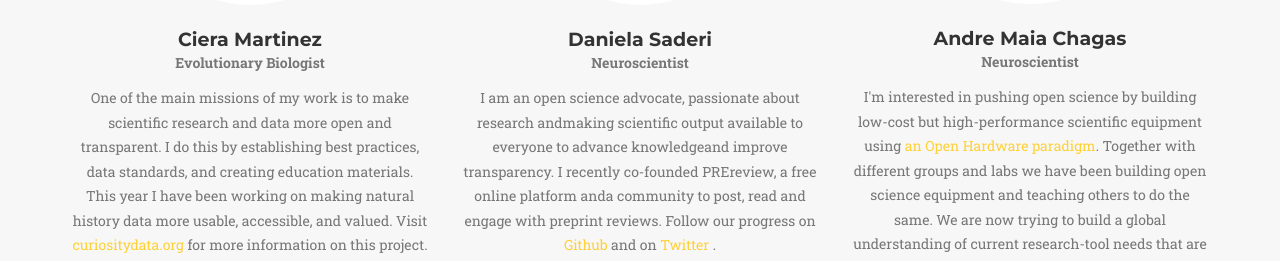
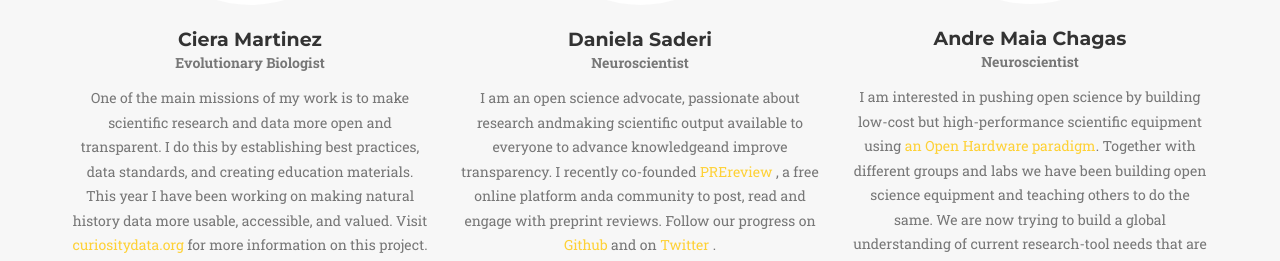
Before and after one commit to iamciera/mozillasci2019, a Jekyll site: the page built from index.html, in a window 1280 px wide and 900 px high, scrolled down 2241 px. Shown: the part 199-460 px from the top of the window. Built offline with Jekyll 4.4.1, drawn with Linux system fonts in a browser that asks for light colours; some web fonts are replaced.

```diff
--- a/_config.yml
+++ b/_config.yml
@@ -60,7 +60,7 @@ people:
 - name: Daniela Saderi
   pic: Daniela
   position: Neuroscientist
-  text: I am an open science advocate, passionate about research andmaking scientific output available to everyone to advance knowledgeand improve transparency. I recently co-founded <ahref=”https://www.prereview.org/”>PREreview</a>, a free online platform anda community to post, read and engage with preprint reviews. Follow our progress on <a href = "https://github.com/PREreview"> Github</a> and on <a href = https://twitter.com/PREreview_> Twitter </a>.
+  text: I am an open science advocate, passionate about research andmaking scientific output available to everyone to advance knowledgeand improve transparency. I recently co-founded <a href= "https://www.prereview.org/"> PREreview </a>, a free online platform anda community to post, read and engage with preprint reviews. Follow our progress on <a href = "https://github.com/PREreview"> Github</a> and on <a href = https://twitter.com/PREreview_> Twitter </a>.
   social:
     - title: twitter
       url: https://twitter.com/Neurosarda
@@ -72,7 +72,7 @@ people:
 - name: Andre Maia Chagas
   pic: Andre
   position: Neuroscientist
-  text: I'm interested in pushing open science by building low-cost but high-performance scientific equipment using <a href="https://journals.plos.org/plosbiology/article/metrics?id=10.1371/journal.pbio.3000014">an Open Hardware paradigm</a>. Together with different groups and labs we have been building open science equipment and teaching others to do the same. We are now trying to build a global understanding of current research-tool needs that are not yet being met by competitive open hardware alternatives.
+  text: I am interested in pushing open science by building low-cost but high-performance scientific equipment using <a href="https://journals.plos.org/plosbiology/article/metrics?id=10.1371/journal.pbio.3000014">an Open Hardware paradigm</a>. Together with different groups and labs we have been building open science equipment and teaching others to do the same. We are now trying to build a global understanding of current research-tool needs that are not yet being met by competitive open hardware alternatives.
   social:
     - title: twitter
       url: twitter.com/chagas_am
```
